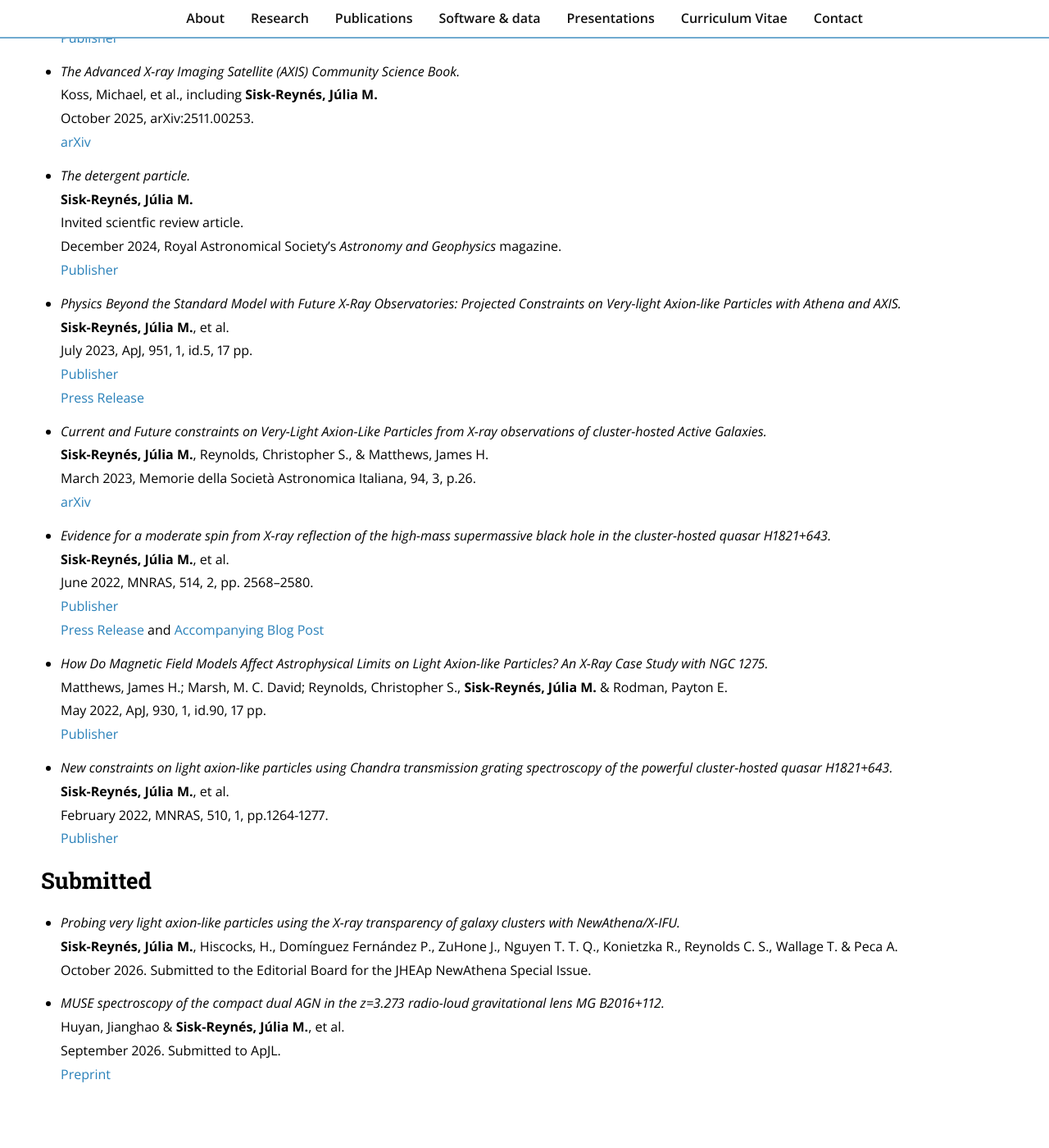
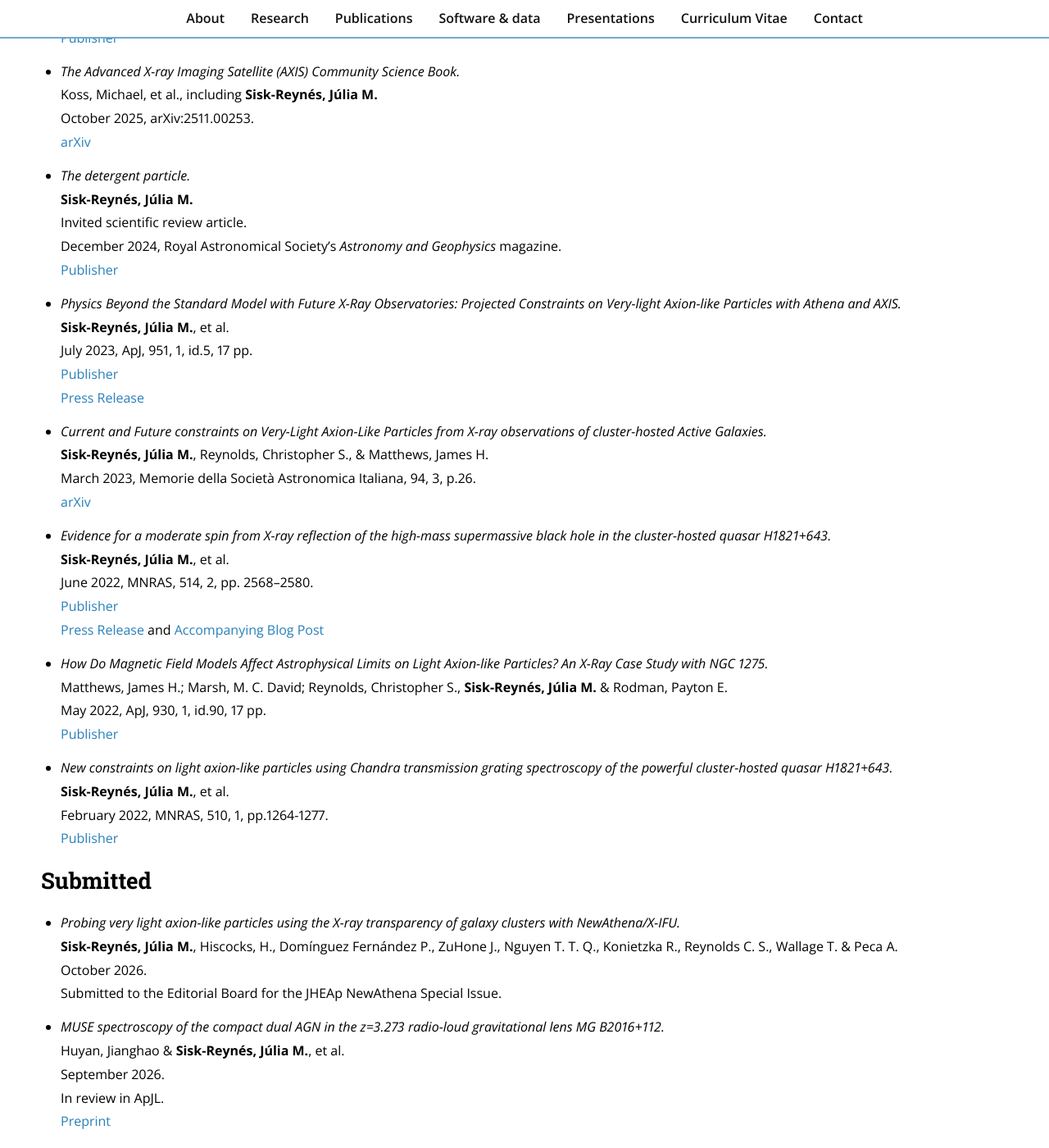
Before and after one commit to jsiskreynes-astro/jsiskreynes-astro.github.io, a Jekyll site: the page built from publications.md, in a window 1280 px wide and 1400 px high, scrolled down 1083 px. Shown: the whole window at 82% size. Built offline with Jekyll 4.4.1, drawn with Linux system fonts in a browser that asks for light colours; nearby versions of some CDN libraries.

Commit message:
Update publications.md

```diff
--- a/publications.md
+++ b/publications.md
@@ -50,7 +50,7 @@ October 2025, arXiv:2511.00253.  <br>
 
 - *The detergent particle.* <br>
 **Sisk-Reynés, Júlia M.**  <br>
-Invited scientfic review article.  <br>
+Invited scientific review article.  <br>
 December 2024, Royal Astronomical Society's *Astronomy and Geophysics* magazine.  <br>
 [Publisher](https://academic.oup.com/astrogeo/article-abstract/65/6/6.30/7913889?redirectedFrom=fulltext&login=false)  <br>
 
@@ -85,9 +85,11 @@ February 2022, MNRAS, 510, 1, pp.1264-1277. <br>
 
 - *Probing very light axion-like particles using the X-ray transparency of galaxy clusters with NewAthena/X-IFU.* <br>
  **Sisk-Reynés, Júlia M.**, Hiscocks, H., Domínguez Fernández P., ZuHone J., Nguyen T. T. Q., Konietzka R., Reynolds C. S., Wallage T. & Peca A. <br>
-October 2026. Submitted to the Editorial Board for the JHEAp NewAthena Special Issue. <br>
+October 2026. <br>
+Submitted to the Editorial Board for the JHEAp NewAthena Special Issue. <br>
 
 - *MUSE spectroscopy of the compact dual AGN in the z=3.273 radio-loud gravitational lens MG B2016+112.* <br>
 Huyan, Jianghao & **Sisk-Reynés, Júlia M.**, et al. <br>
-September 2026. Submitted to ApJL. <br>
+September 2026. <br>
+In review in ApJL. <br>
 [Preprint](https://arxiv.org/abs/2609.31826) <br>
```
